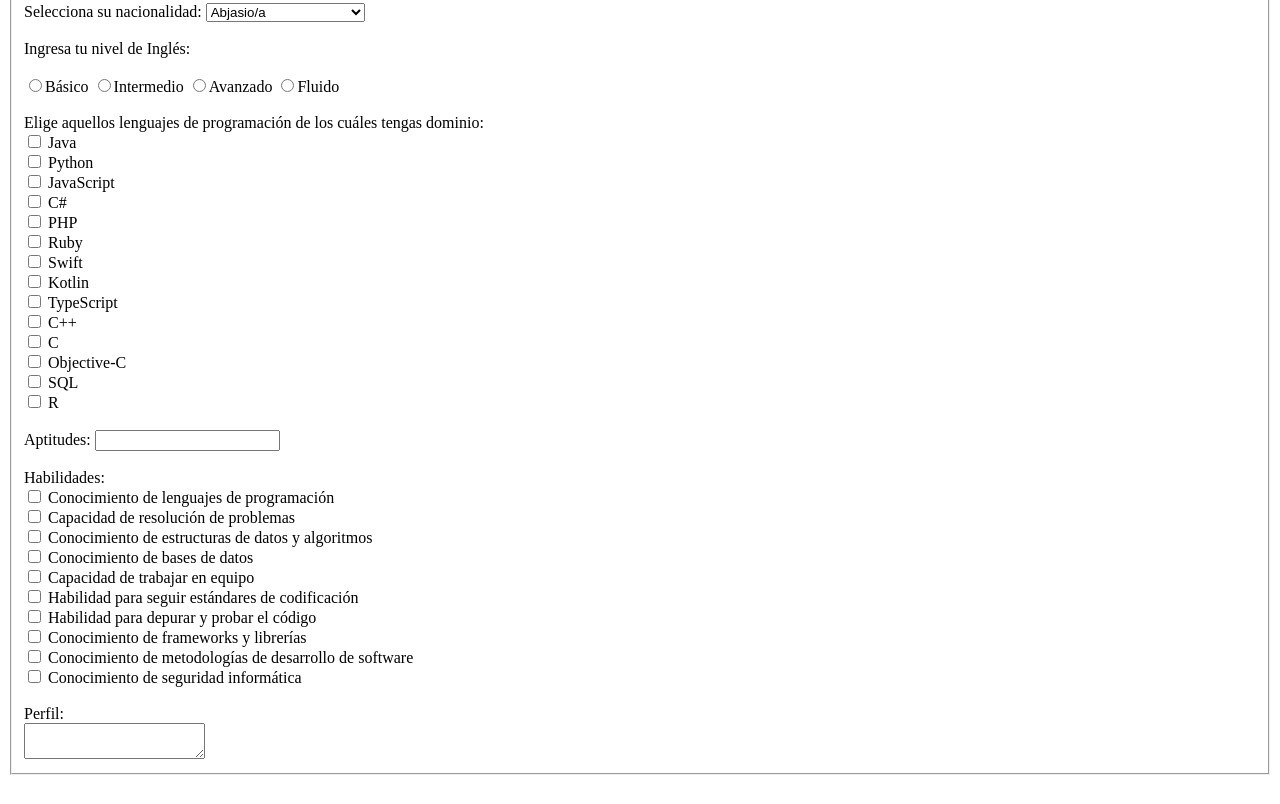
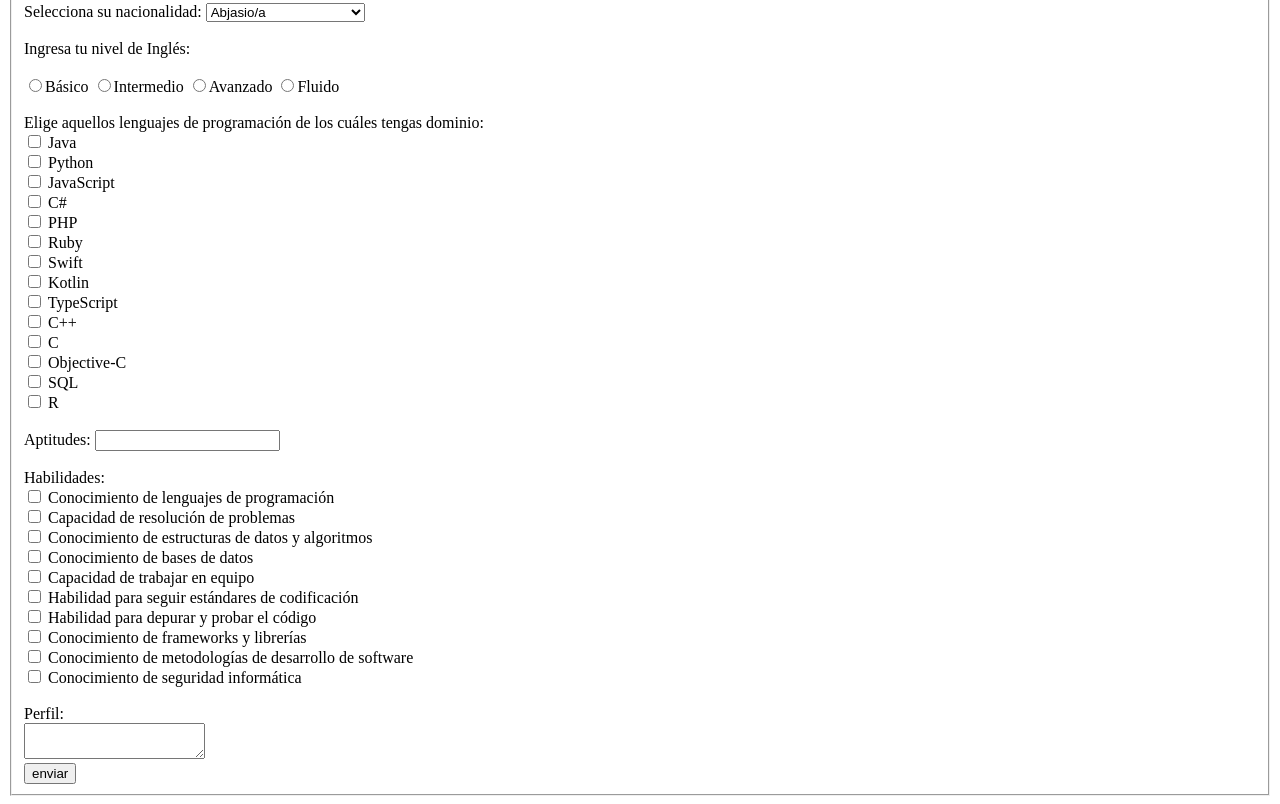
Before and after one commit to ValenSaZu/DBPP, a plain HTML site: page Formulario a CV/Formulario.html in a window 1280 px wide. Shown: the part 463-1267 px from the top of the page. Before the commit the page ends 1246 px from the top, so only its background shows below. Drawn offline with Linux system fonts and the light colour scheme.

Commit message:
Update Formulario.html

```diff
--- a/Formulario a CV/Formulario.html
+++ b/Formulario a CV/Formulario.html
@@ -312,7 +312,8 @@
             <label for="ht9">Conocimiento de seguridad informática</label><br><br>
 
             <label for="perfil">Perfil: </label><br>
-            <textarea id="perfil" name="perfil"></textarea>
+            <textarea id="perfil" name="perfil"></textarea><br>
+            <input type="reset" value="enviar">
         </fieldset>
     </form>
 </body>
```
